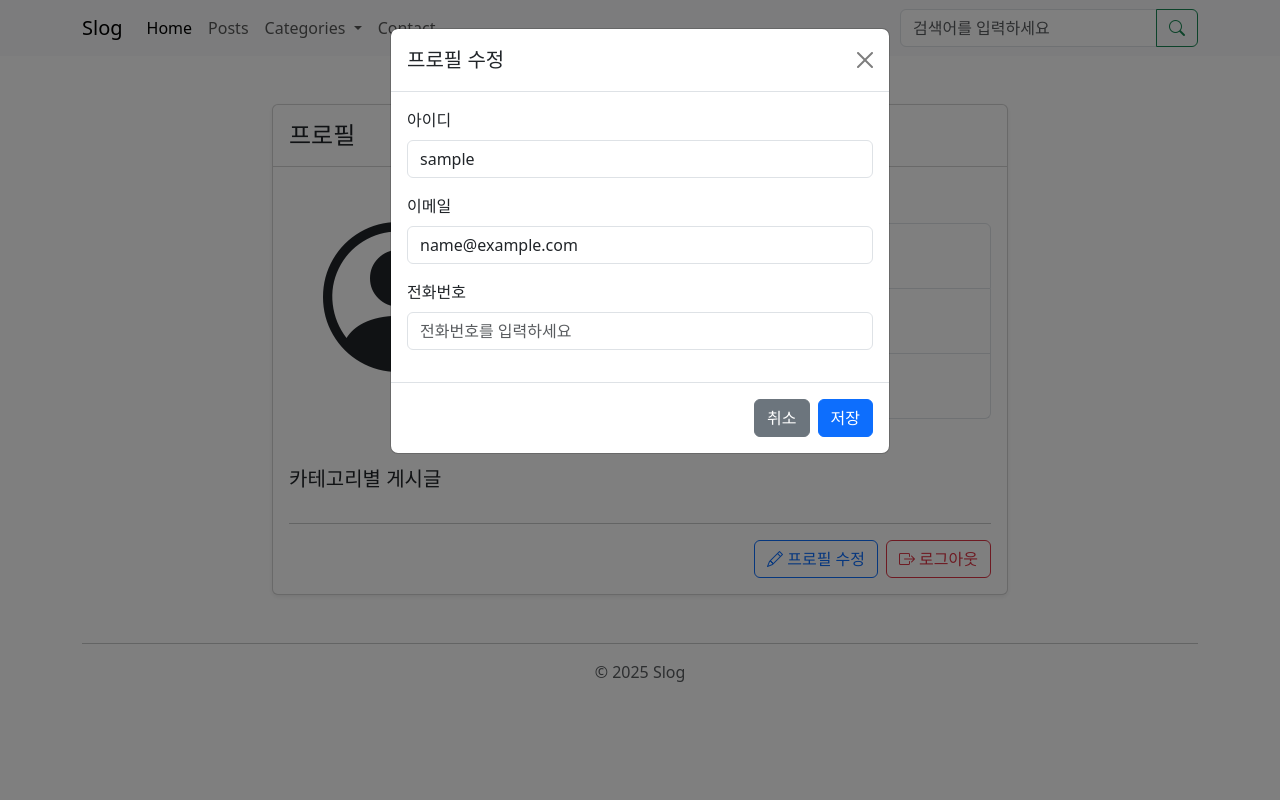
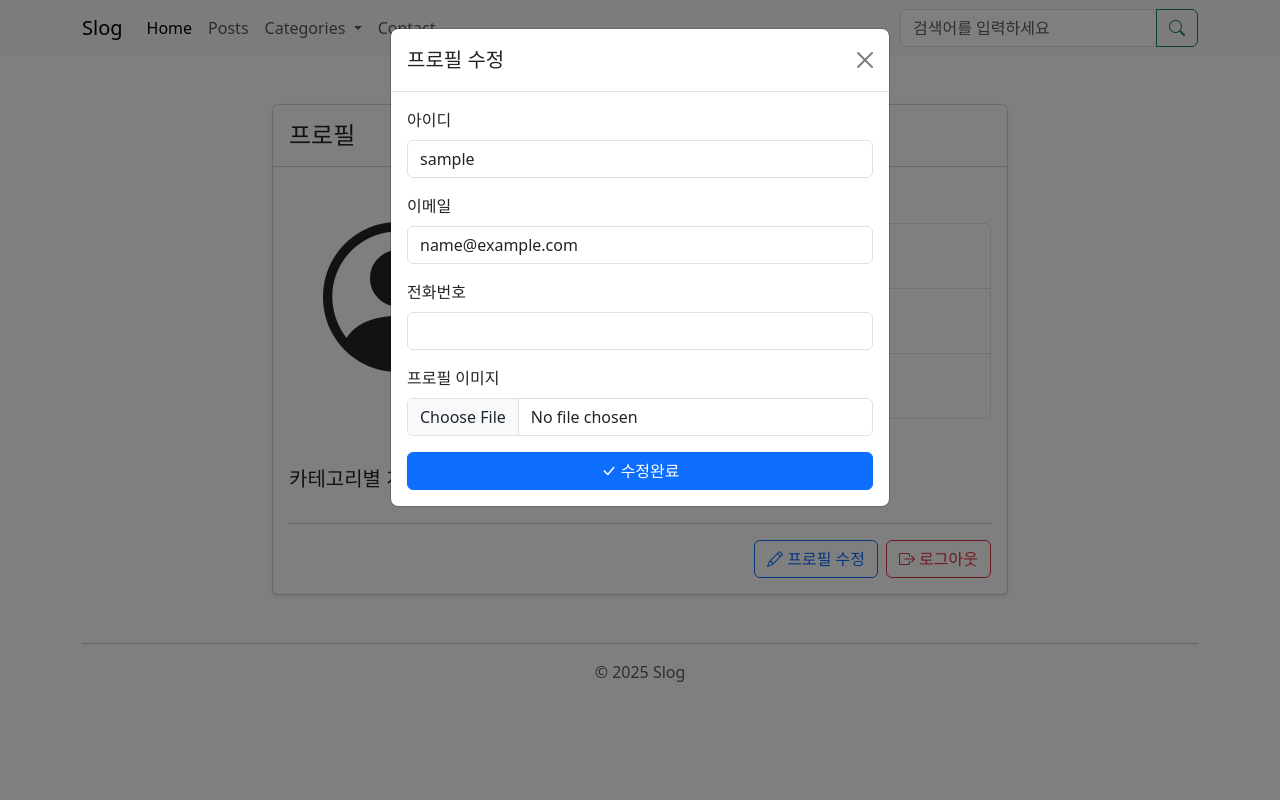
Before and after one commit to seungwon0113/djangoblog, a Django app: page /users/profile/ in a window 1280 px wide, after a click on "프로필 수정". Run offline with Django 5.2, Linux system fonts and the light colour scheme; the visitor is signed in with stand-in values (Sample User, id 1); data comes from the database, SQL or seed files in the repository; data that the repository does not hold is empty; some libraries are stand-ins or nearby versions.

Commit message:
feat: added user_image

```diff
--- a/backend/config/settings.py
+++ b/backend/config/settings.py
@@ -122,9 +122,9 @@ AUTH_PASSWORD_VALIDATORS = [
 # Internationalization
 # https://docs.djangoproject.com/en/5.1/topics/i18n/
 
-LANGUAGE_CODE = "en-us"
+LANGUAGE_CODE = "ko-kr"
 
-TIME_ZONE = "UTC"
+TIME_ZONE = "Asia/Seoul"
 
 USE_I18N = True
 
--- a/backend/templates/users/login.html
+++ b/backend/templates/users/login.html
@@ -14,10 +14,10 @@
                         {{ error }}
                     </div>
                     {% endif %}
-                    <form method="post">
+                    <form method="post" action="{% url 'users:user_login' %}">
                         {% csrf_token %}
-                        {% if next %}
-                        <input type="hidden" name="next" value="{{ next }}">
+                        {% if request.GET.next %}
+                            <input type="hidden" name="next" value="{{ request.GET.next }}">
                         {% endif %}
                         <div class="mb-3">
                             <label for="username" class="form-label">아이디</label>
--- a/backend/templates/users/profile.html
+++ b/backend/templates/users/profile.html
@@ -13,8 +13,8 @@
                     <div class="row">
                         <div class="col-md-4 text-center">
                             <div class="avatar-wrapper mb-3">
-                                {% if user.avatar %}
-                                <img src="{{ user.avatar.url }}" alt="프로필 이미지" class="rounded-circle" style="width: 150px; height: 150px; object-fit: cover;">
+                                {% if user.user_image %}
+                                <img src="{{ user.user_image.url }}" alt="프로필 이미지" class="rounded-circle" style="width: 150px; height: 150px; object-fit: cover;">
                                 {% else %}
                                 <i class="bi bi-person-circle" style="font-size: 150px;"></i>
                                 {% endif %}
@@ -92,17 +92,17 @@
     </div>
 </div>
 
-<!-- 프로필 수정 모달 추가 -->
-<div class="modal fade" id="editProfileModal" tabindex="-1" aria-labelledby="editProfileModalLabel" aria-hidden="true">
+<!-- 프로필 수정 모달 -->
+<div class="modal fade" id="editProfileModal" tabindex="-1">
     <div class="modal-dialog">
         <div class="modal-content">
             <div class="modal-header">
-                <h5 class="modal-title" id="editProfileModalLabel">프로필 수정</h5>
-                <button type="button" class="btn-close" data-bs-dismiss="modal" aria-label="Close"></button>
+                <h5 class="modal-title">프로필 수정</h5>
+                <button type="button" class="btn-close" data-bs-dismiss="modal"></button>
             </div>
-            <form method="post" action="{% url 'users:user_update' %}">
-                {% csrf_token %}
-                <div class="modal-body">
+            <div class="modal-body">
+                <form method="post" action="{% url 'users:user_update' %}" enctype="multipart/form-data">
+                    {% csrf_token %}
                     <div class="mb-3">
                         <label for="username" class="form-label">아이디</label>
                         <input type="text" class="form-control" id="username" name="username" value="{{ user.username }}" required>
@@ -113,19 +113,25 @@
                     </div>
                     <div class="mb-3">
                         <label for="phone" class="form-label">전화번호</label>
-                        <input type="tel" class="form-control" id="phone" name="phone" value="{{ user.phone|default:'' }}" placeholder="전화번호를 입력하세요">
+                        <input type="tel" class="form-control" id="phone" name="phone" value="{{ user.phone }}">
                     </div>
-                    {% if error %}
-                    <div class="alert alert-danger" role="alert">
-                        {{ error }}
+                    <div class="mb-3">
+                        <label for="user_image" class="form-label">프로필 이미지</label>
+                        <input type="file" class="form-control" id="user_image" name="user_image" accept="image/*">
+                        {% if user.user_image %}
+                            <div class="mt-2">
+                                <img src="{{ user.user_image.url }}" alt="현재 프로필 이미지" class="img-thumbnail" style="max-height: 100px;">
+                                <p class="form-text">새 이미지를 업로드하면 기존 이미지가 교체됩니다.</p>
+                            </div>
+                        {% endif %}
                     </div>
-                    {% endif %}
-                </div>
-                <div class="modal-footer">
-                    <button type="button" class="btn btn-secondary" data-bs-dismiss="modal">취소</button>
-                    <button type="submit" class="btn btn-primary">저장</button>
-                </div>
-            </form>
+                    <div class="d-grid">
+                        <button type="submit" class="btn btn-primary">
+                            <i class="bi bi-check-lg"></i> 수정완료
+                        </button>
+                    </div>
+                </form>
+            </div>
         </div>
     </div>
 </div>
--- a/backend/users/models.py
+++ b/backend/users/models.py
@@ -40,6 +40,7 @@ class User(BaseModel, AbstractBaseUser, PermissionsMixin):
     email = models.EmailField(unique=True)
     password = models.CharField(max_length=255)
     phone = models.CharField(max_length=255)
+    user_image = models.ImageField(upload_to="user_images/", null=True, blank=True)
     is_active = models.BooleanField(default=True)
     is_staff = models.BooleanField(default=False)
     is_superuser = models.BooleanField(default=False)
--- a/backend/users/services.py
+++ b/backend/users/services.py
@@ -7,15 +7,24 @@ class UserService:
         return User.objects.get(username=username)
 
     @staticmethod
-    def create_user(username, password, email):
+    def create_user(username, password, email, phone, user_image=None):
         return User.objects.create_user(
-            username=username, password=password, email=email
+            username=username,
+            password=password,
+            email=email,
+            phone=phone,
+            user_image=user_image,
         )
 
     @staticmethod
     def update_user(user, **kwargs):
+        # 이미지 파일이 있는 경우 기존 이미지 삭제
+        if "user_image" in kwargs and kwargs["user_image"] and user.user_image:
+            user.user_image.delete()
+
         for key, value in kwargs.items():
-            setattr(user, key, value)
+            if value is not None:  # None이 아닌 값만 업데이트
+                setattr(user, key, value)
         user.save()
         return user
 
--- a/backend/users/views.py
+++ b/backend/users/views.py
@@ -37,6 +37,7 @@ class UserProfileView(LoginRequiredMixin, View):
                 "users/profile.html",
                 {
                     "user": user,
+                    "user_image": user.user_image,
                     "categories": categories,
                     "category_post_count": category_post_count,
                 },
@@ -80,18 +81,20 @@ class UserSignupView(View):
 class UserUpdateView(View):
     def post(self, request):
         try:
+            # 이미지 파일이 있는 경우에만 처리
+            user_image = request.FILES.get("user_image")
+
             user = UserService.update_user(
                 request.user,
                 username=request.POST.get("username"),
                 email=request.POST.get("email"),
                 phone=request.POST.get("phone"),
+                user_image=user_image if user_image else request.user.user_image,
             )
             return redirect("users:user_profile")
         except Exception as e:
-            # 에러가 발생하면 프로필 페이지로 돌아가서 에러 메시지 표시
-            return render(
-                request, "users/profile.html", {"user": request.user, "error": str(e)}
-            )
+            messages.error(request, str(e))
+            return redirect("users:user_profile")
 
 
 # user_login View
```
Also changed, not shown: backend/templates/posts/postdetail.html (+10 -2 lines), backend/users/migrations/0002_user_user_image.py (added).
